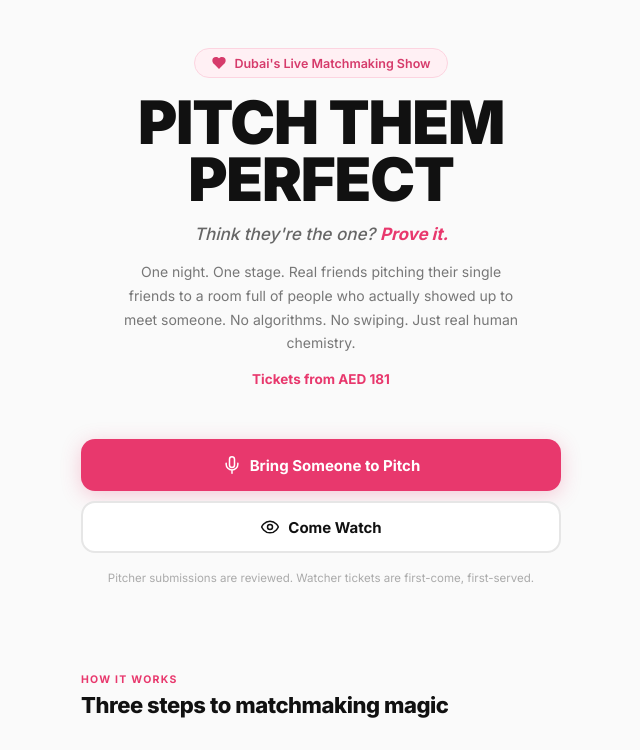
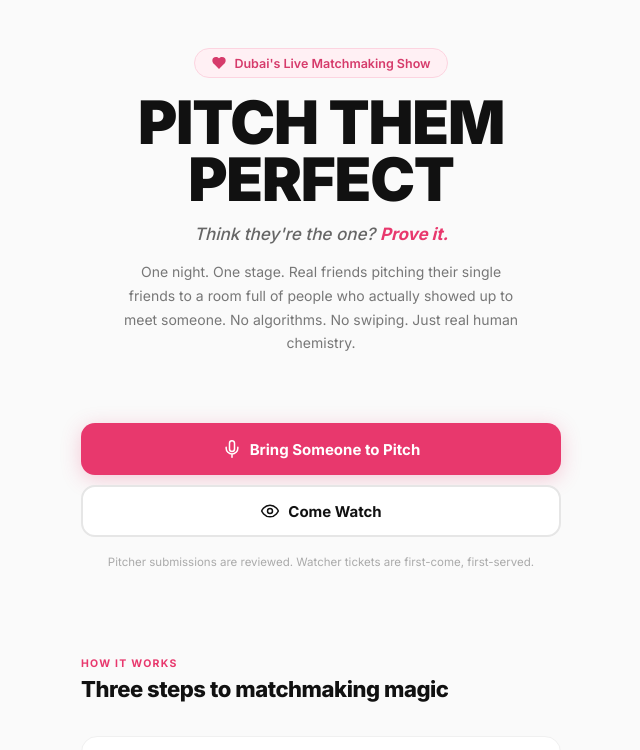
Before and after one commit to pitchthemperfect/Pitchthemperfect, a React (Vite) app: page / in a window 1280 px wide. Shown: the top 750 px of the page, without its empty margins (319-959 px from the left). Built offline with nearby package versions, Linux system fonts and the light colour scheme; no server answers; the database is empty.

Commit message:
fix: remove tickets from text

```diff
--- a/src/pages/LandingPage.jsx
+++ b/src/pages/LandingPage.jsx
@@ -116,7 +116,7 @@ export default function LandingPage() {
 
           {/* Event info moved here — above CTAs */}
           <div className="landing-hero-event-info">
-            <span>{[eventDate, eventTime, eventLocation].filter(Boolean).join(' · ')}{eventDate || eventTime || eventLocation ? ' · ' : ''}<span className="hero-event-tickets">Tickets from AED 181</span></span>
+            <span>{[eventDate, eventTime, eventLocation].filter(Boolean).join(' · ')}</span>
           </div>
 
           {/* CTAs */}
```
